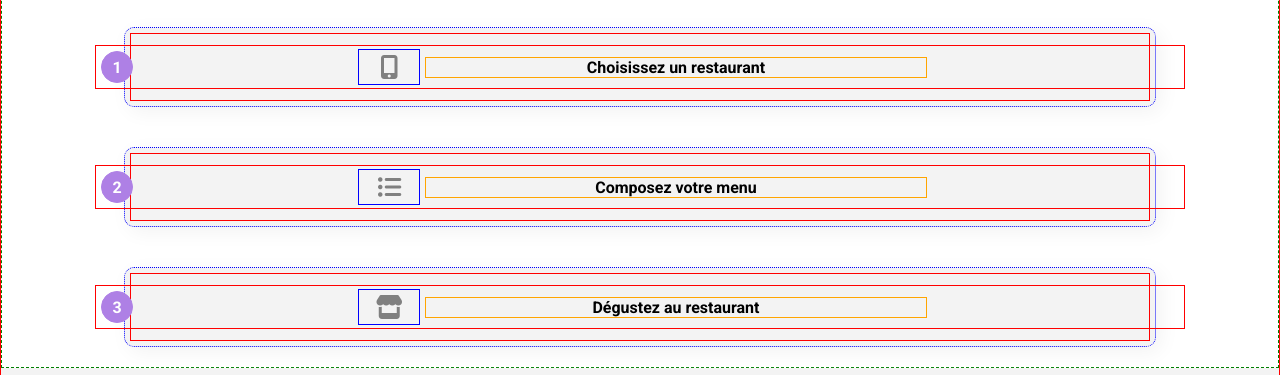
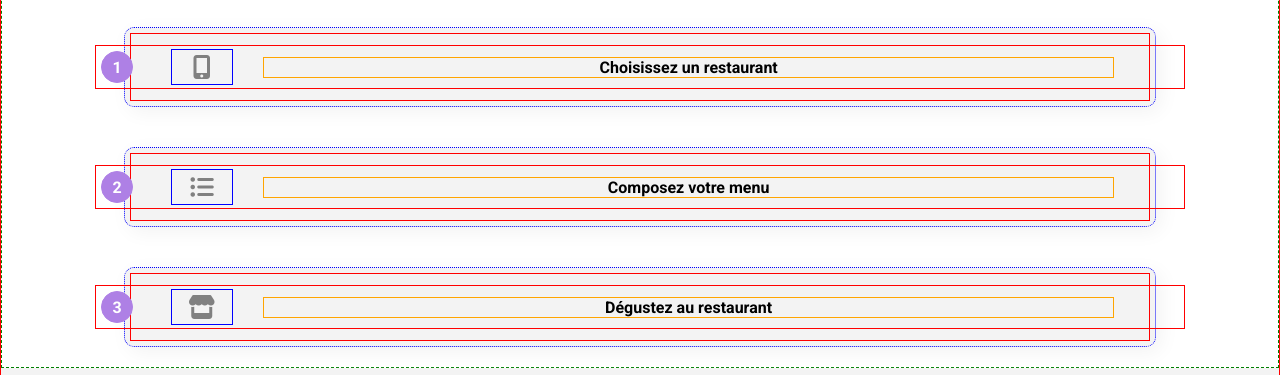
Before and after one commit to HUNGHUYNH-prestige/Damien_3_01052021, a website: page index.html in a window 1280 px wide. Shown: the part 404-779 px from the top of the page. Drawn offline with Linux system fonts and the light colour scheme; a web font is replaced by a local one.

Commit message:
media query

```diff
--- a/sass/base/_codebaseorigin.scss
+++ b/sass/base/_codebaseorigin.scss
@@ -14,31 +14,31 @@ $color-btn-coeur : radial-gradient(ellipse at bottom right, #9356dc,#ff79da);
 $breakpoints : (mobile-320px:320px, mobile-425px:425px, tablette-768px:768px, desktop-1024px:1024px, large-1440px:1440px);
 /* media query */
 @mixin mobile-320px{
-    @media screen and (max-width: map-get($map: $breakpoints, $key: mobile-320px)){
+    @media screen and (min-width: map-get($map: $breakpoints, $key: mobile-320px)){
         @content;
     }
 }
 
 @mixin mobile-425px{
-    @media screen and (max-width: map-get($map: $breakpoints, $key: mobile-425px)){
+    @media screen and (min-width: map-get($map: $breakpoints, $key: mobile-425px)){
         @content;
     }
 }
 
 @mixin tablette-768px{
-    @media screen and (max-width: map-get($map: $breakpoints, $key: tablette-768px)){
+    @media screen and (min-width: map-get($map: $breakpoints, $key: tablette-768px)){
         @content;
     }
 }
 
 @mixin desktop-1024px{
-    @media screen and (max-width: map-get($map: $breakpoints, $key: desktop-1024px)){
+    @media screen and (min-width: map-get($map: $breakpoints, $key: desktop-1024px)){
         @content;
     }
 }
 
 @mixin large-1440px{
-    @media screen and (max-width: map-get($map: $breakpoints, $key: large-1440px)){
+    @media screen and (min-width: map-get($map: $breakpoints, $key: large-1440px)){
         @content;
     }
 }
@@ -203,6 +203,9 @@ body{
             text-decoration: none;
             padding: 10px;
             margin: 0px;
+            @include desktop-1024px{
+                justify-content: space-evenly;
+            }
         }
         &__numero{ /* .menu-container__option__numero */
             border : 1px solid lighten(#9356dc,10);
@@ -238,7 +241,7 @@ body{
         */
         &__action{
             border: 1px solid orange;
-            width: 50%;
+            width: 85%;
             height: auto;
             @include centre-element;
             color: black;
@@ -257,6 +260,21 @@ body{
     padding: 0px;
     margin: 0px;
     position: absolute;
+    @include mobile-320px{
+        width: 95%;
+    }
+    @include mobile-425px{
+        width: 92%;
+    }
+    @include tablette-768px{
+        width: 86%;
+    }
+    @include desktop-1024px{
+        width: 85%;
+    }
+    @include large-1440px{
+        width: 84%;
+    }
 
 
 
@@ -288,6 +306,9 @@ body{
     flex-direction: column;
     border: 1px solid orange;
     border-radius: 20px;
+    @include desktop-1024px{
+        width: 45%;
+    }
 }
 
 .restaurants__figure{
@@ -593,6 +614,9 @@ body{
     display: flex;
     justify-content: flex-start;
     align-items: center;
+    @include mobile-320px{
+        font-size: 1.4em;
+    }
 }
 
 /* foods */
```
Also changed, not shown: index.html (+2 -0 lines), public/css/styles.css, 1 other file.
